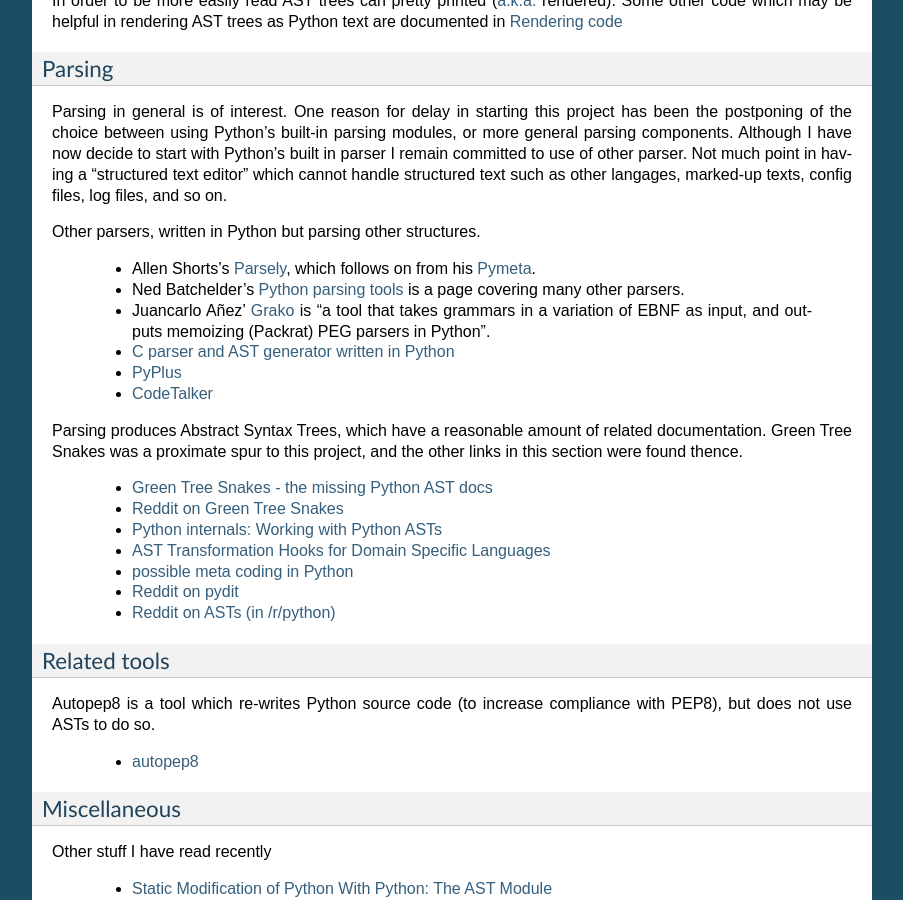
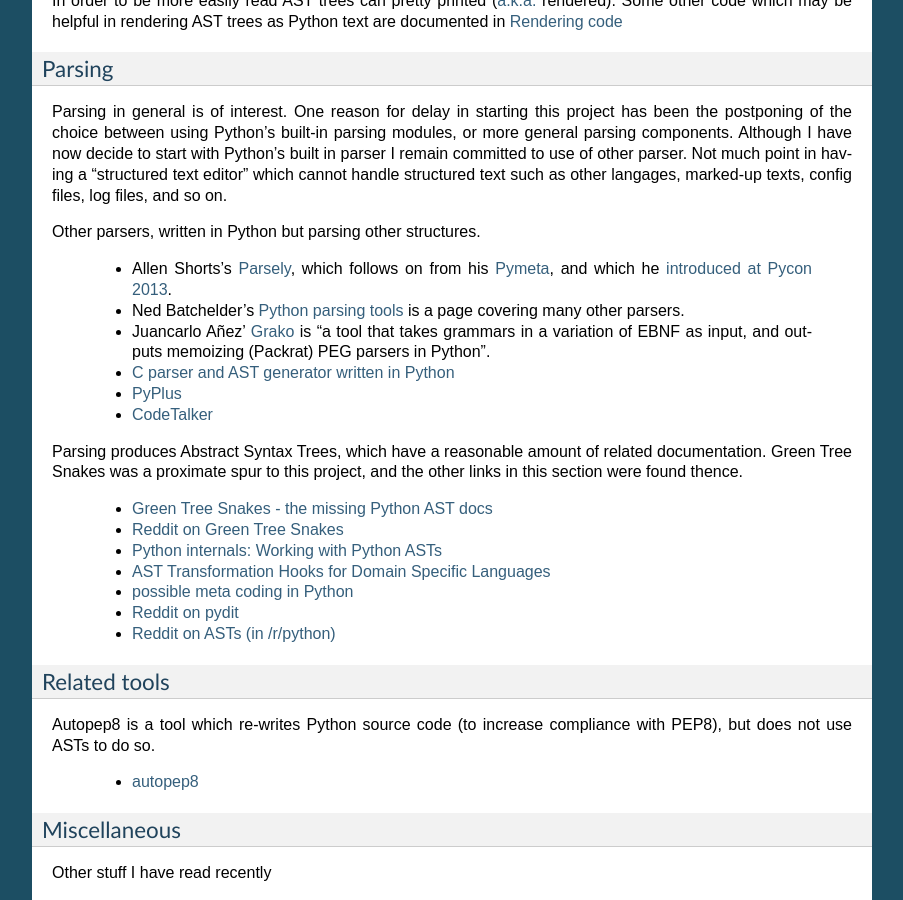
Before and after one commit to jalanb/pym, a Sphinx documentation site: the page built from docs/index.rst, in a window 1280 px wide and 900 px high, scrolled down 401 px. Shown: the whole window, without its empty margins (198-1101 px from the left). Built offline with Sphinx 7.4.7, drawn with Linux system fonts in a browser that asks for light colours; formulas are drawn with MathJax 3.

Commit message:
Link to Allen Short's talk on Parsely

```diff
--- a/docs/index.rst
+++ b/docs/index.rst
@@ -34,7 +34,7 @@
 
 Other parsers, written in Python but parsing other structures.
 
- * Allen Shorts's `Parsely <http://parsley.readthedocs.org/en/latest/>`_, which follows on from his `Pymeta <http://washort.twistedmatrix.com/2008/03/introducing-pymeta.html>`_.
+ * Allen Shorts's `Parsely <http://parsley.readthedocs.org/en/latest/>`_, which follows on from his `Pymeta <http://washort.twistedmatrix.com/2008/03/introducing-pymeta.html>`_, and which he `introduced at Pycon 2013 <http://www.youtube.com/watch?v=t5X3ljCOFSY>`_.
  * Ned Batchelder's `Python parsing tools <http://nedbatchelder.com/text/python-parsers.html>`_ is a page covering many other parsers.
  * Juancarlo Añez' `Grako <https://bitbucket.org/apalala/grako#templates-and-translation>`_  is "a tool that takes grammars in a variation of EBNF as input, and outputs memoizing (Packrat) PEG parsers in Python".
  * `C parser and AST generator written in Python <http://code.google.com/p/pycparser/>`_
```
